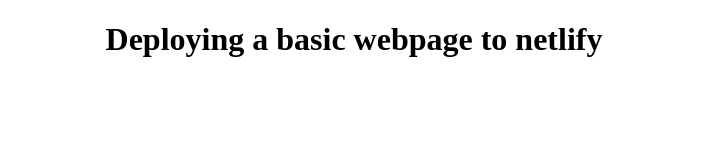
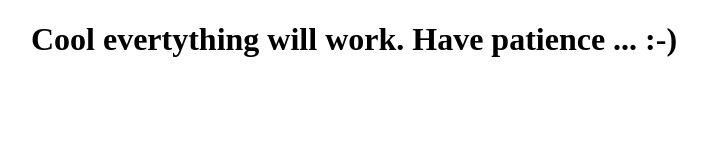
Before and after one commit to rohithbvr/sample, a plain HTML site: page index.html in a window 1280 px wide. Shown: the whole page, without its empty margins (286-993 px from the left). Drawn offline with Linux system fonts and the light colour scheme.

Commit message:
Update index.html

```diff
--- a/index.html
+++ b/index.html
@@ -13,7 +13,7 @@
 </head>
 <body>
     <div>
-        <h1>Deploying a basic webpage to netlify</h1>
+        <h1>Cool evertything will work. Have patience ... :-)</h1>
     </div>
 </body>
 </html>
```
